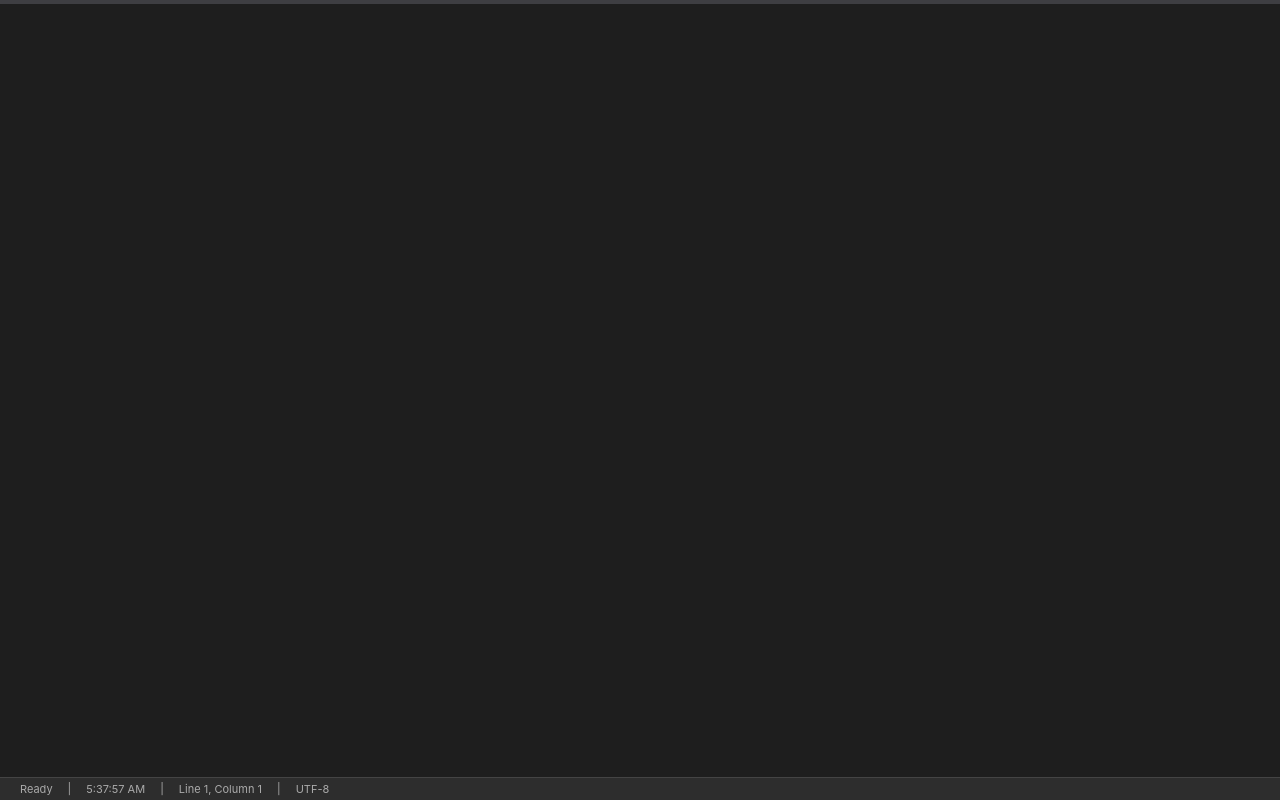
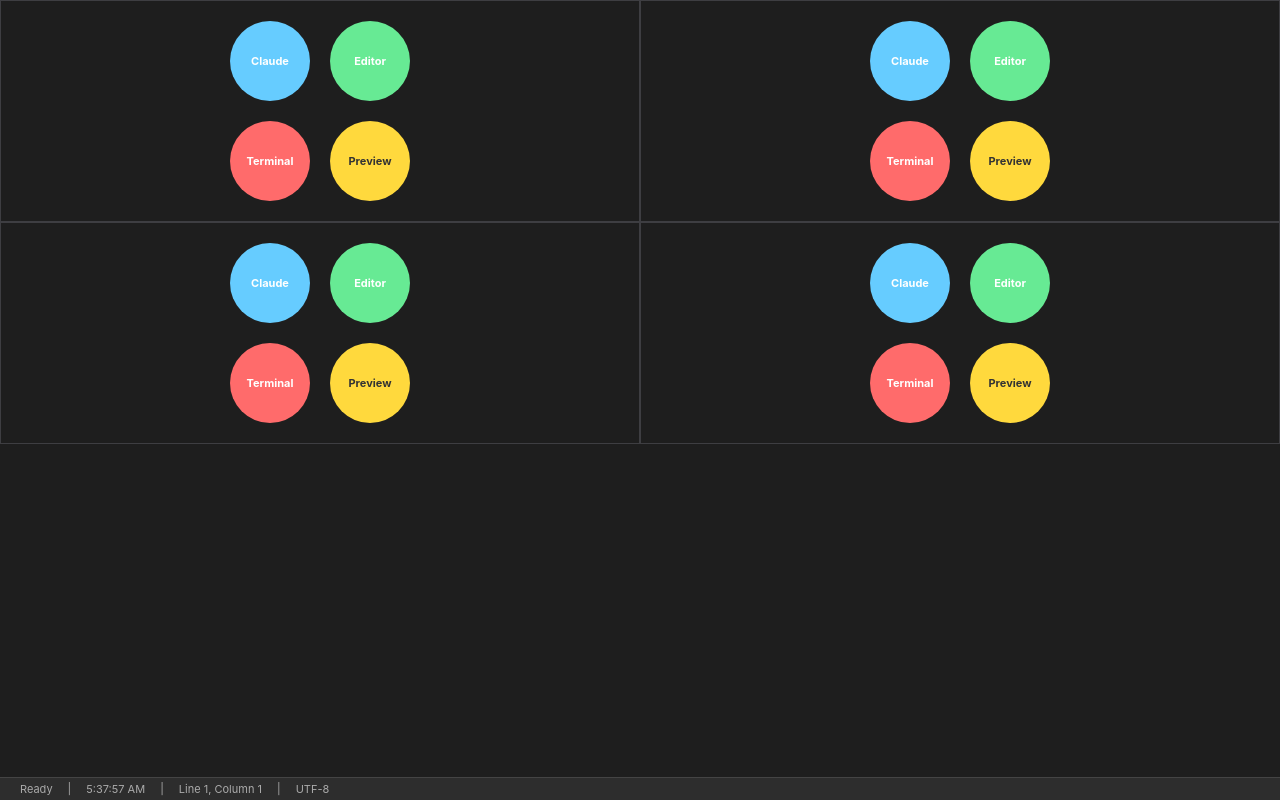
Before and after one commit to p4ulcristian/octo, a website built with webpack: page index.html in a window 1280 px wide. Built offline with nearby package versions, Linux system fonts and the light colour scheme.

Commit message:
layour works

```diff
--- a/index.html
+++ b/index.html
@@ -14,22 +14,43 @@
             <!-- Editor Pane -->
             <div class="pane active" id="editor-pane">
                 <div class="pane" id="editor-top-pane">
+                    <div class="circle-grid">
+                        <div class="circle" data-type="claude">Claude</div>
+                        <div class="circle" data-type="editor">Editor</div>
+                        <div class="circle" data-type="terminal">Terminal</div>
+                        <div class="circle" data-type="preview">Preview</div>
+                    </div>
                 </div>
                 <div class="pane" id="editor-bottom-pane">
+                    <div class="circle-grid">
+                        <div class="circle" data-type="claude">Claude</div>
+                        <div class="circle" data-type="editor">Editor</div>
+                        <div class="circle" data-type="terminal">Terminal</div>
+                        <div class="circle" data-type="preview">Preview</div>
+                    </div>
                 </div>
             </div>
 
             <!-- Combined Terminal and Claude Pane -->
             <div class="pane active" id="terminal-claude-pane">
                 <div class="pane" id="claude-pane">
+                    <div class="circle-grid">
+                        <div class="circle" data-type="claude">Claude</div>
+                        <div class="circle" data-type="editor">Editor</div>
+                        <div class="circle" data-type="terminal">Terminal</div>
+                        <div class="circle" data-type="preview">Preview</div>
+                    </div>
                 </div>
                 <div class="pane" id="terminal-pane">
+                    <div class="circle-grid">
+                        <div class="circle" data-type="claude">Claude</div>
+                        <div class="circle" data-type="editor">Editor</div>
+                        <div class="circle" data-type="terminal">Terminal</div>
+                        <div class="circle" data-type="preview">Preview</div>
+                    </div>
                 </div>
             </div>
 
-            <!-- Preview Pane -->
-            <div class="pane" id="preview-pane">
-            </div>
         </main>
 
         <footer>
--- a/renderer.js
+++ b/renderer.js
@@ -428,7 +428,46 @@
         }
     }
 
-    // All panes are empty - no components to initialize
+    // Initialize circle button functionality
+    function initializeCircleButtons() {
+        const circles = document.querySelectorAll('.circle');
+
+        circles.forEach(circle => {
+            circle.addEventListener('click', (e) => {
+                const contentType = e.target.getAttribute('data-type');
+                const pane = e.target.closest('.pane');
+                const paneId = pane.id;
+
+                console.log(`Selected ${contentType} for pane ${paneId}`);
+
+                // Clear the pane and show selected content type
+                pane.innerHTML = `<div class="selected-content">${contentType.toUpperCase()}</div>`;
+
+                // Style the selected content
+                const selectedDiv = pane.querySelector('.selected-content');
+                selectedDiv.style.display = 'flex';
+                selectedDiv.style.alignItems = 'center';
+                selectedDiv.style.justifyContent = 'center';
+                selectedDiv.style.height = '100%';
+                selectedDiv.style.fontSize = '24px';
+                selectedDiv.style.fontWeight = 'bold';
+                selectedDiv.style.color = getContentColor(contentType);
+            });
+        });
+    }
+
+    function getContentColor(type) {
+        switch(type) {
+            case 'claude': return '#66ccff';
+            case 'editor': return '#67ea94';
+            case 'terminal': return '#ff6b6b';
+            case 'preview': return '#ffd93d';
+            default: return '#cccccc';
+        }
+    }
+
+    // Initialize circle buttons
+    setTimeout(initializeCircleButtons, 200);
 
     console.log('Application initialized');
 });
--- a/style.css
+++ b/style.css
@@ -65,6 +65,9 @@
     background: #1e1e1e;
     border: 1px solid #3e3e42;
     overflow: hidden;
+    display: flex;
+    justify-content: center;
+    align-items: center;
 }
 
 #terminal-claude-pane {
@@ -76,6 +79,55 @@
     background: #1e1e1e;
     border: 1px solid #3e3e42;
     overflow: hidden;
+    display: flex;
+    justify-content: center;
+    align-items: center;
+}
+
+
+.circle-grid {
+    display: grid;
+    grid-template-columns: 1fr 1fr;
+    grid-template-rows: 1fr 1fr;
+    gap: 20px;
+    padding: 20px;
+}
+
+.circle {
+    width: 80px;
+    height: 80px;
+    border-radius: 50%;
+    display: flex;
+    align-items: center;
+    justify-content: center;
+    font-size: 11px;
+    font-weight: bold;
+    text-align: center;
+    cursor: pointer;
+    transition: all 0.3s ease;
+    color: white;
+}
+
+.circle[data-type="claude"] {
+    background: #66ccff;
+}
+
+.circle[data-type="editor"] {
+    background: #67ea94;
+}
+
+.circle[data-type="terminal"] {
+    background: #ff6b6b;
+}
+
+.circle[data-type="preview"] {
+    background: #ffd93d;
+    color: #333;
+}
+
+.circle:hover {
+    transform: scale(1.1);
+    box-shadow: 0 4px 12px rgba(0,0,0,0.3);
 }
 
 /* Splitpanes splitter customization */
```
